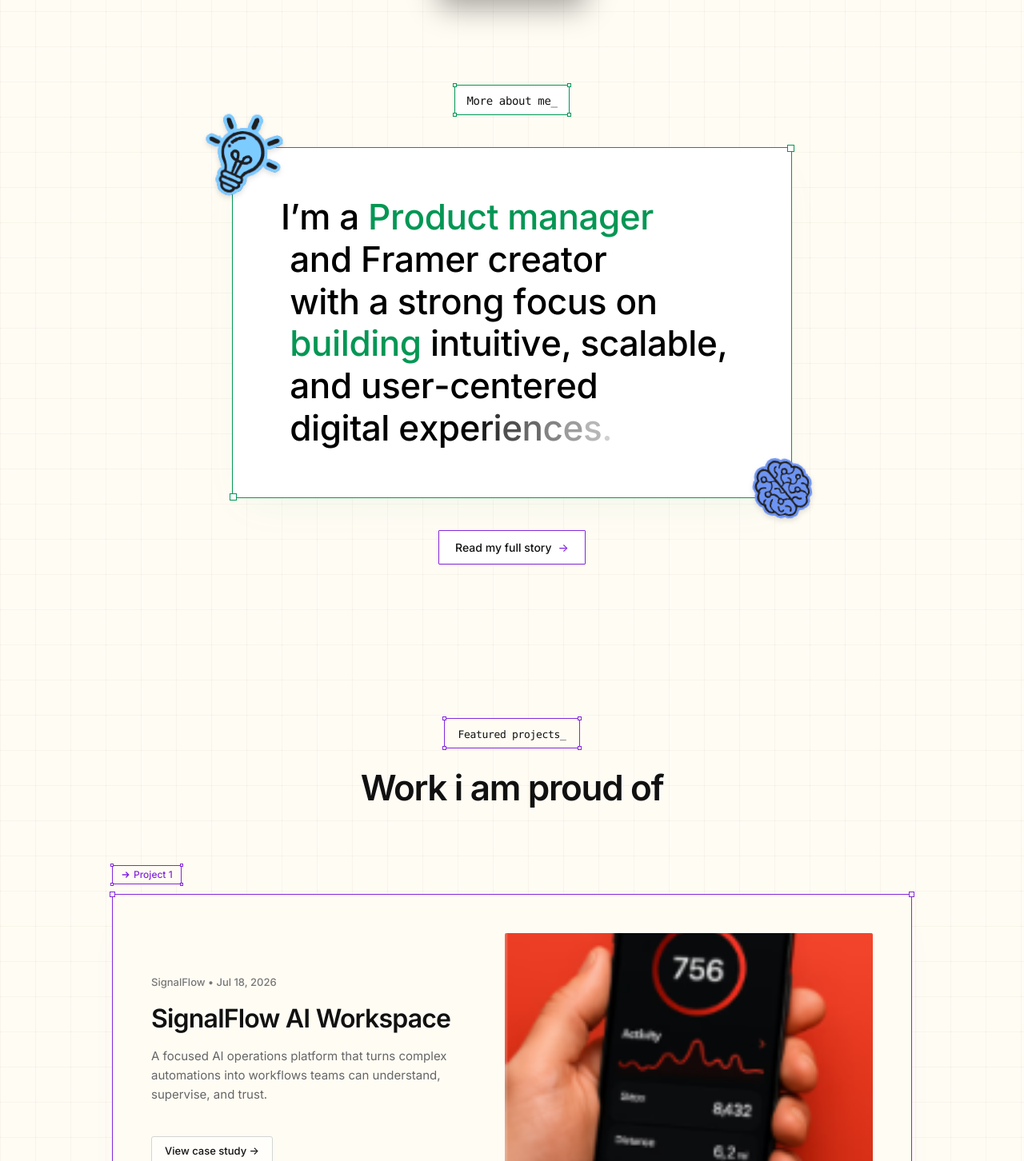
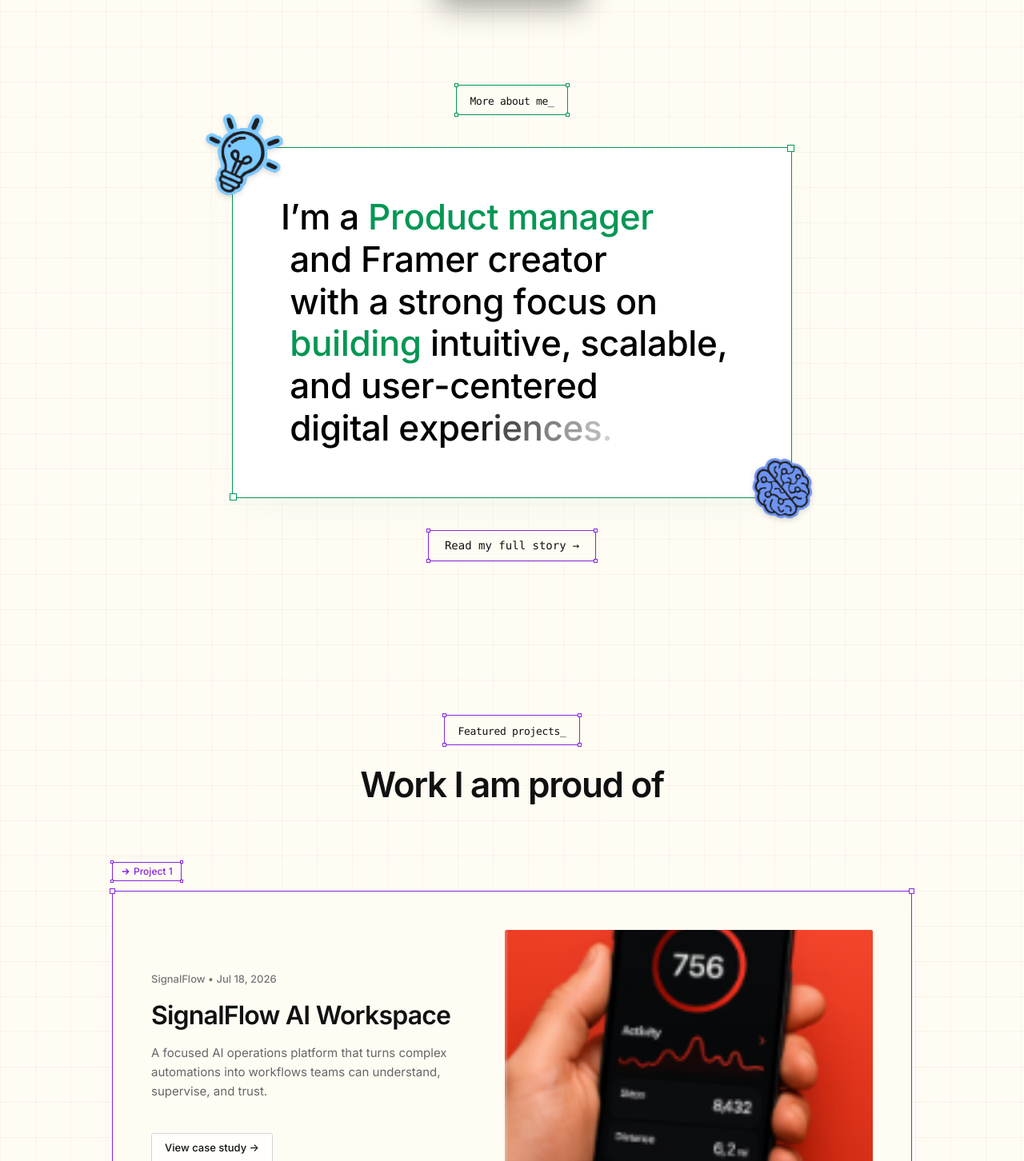
Before and after one commit to Charantej111/charan-portfolio, a React (Vite) app: page / in a window 1280 px wide. Shown: the part 778-2230 px from the top of the page at 80% size. Built offline with nearby package versions, Linux system fonts and the light colour scheme; a web font is replaced by a local one.

Commit message:
style: unify section tag badges, headings, and CTA button designs across all sections

```diff
--- a/src/components/AboutSection.jsx
+++ b/src/components/AboutSection.jsx
@@ -9,13 +9,13 @@ export default function AboutSection({ onReadStory }) {
 
       {/* Top Section Tag: "More about me_" with 4 corner anchor dots and solid green border */}
       <div className="mb-4 sm:mb-10 flex items-center justify-center">
-        <div className="relative px-3.5 py-1.5 rounded-[1px] border-[1.3px] border-[#039754] bg-white">
+        <div className="relative px-4 py-1.5 rounded-[2px] border-[1.3px] border-[#039754] bg-[#FFFCF4]">
           {/* Tag corner handles */}
-          <div className="absolute -top-[3px] -left-[3px] w-[5px] h-[5px] bg-white border-[1px] border-[#039754] pointer-events-none" />
-          <div className="absolute -top-[3px] -right-[3px] w-[5px] h-[5px] bg-white border-[1px] border-[#039754] pointer-events-none" />
-          <div className="absolute -bottom-[3px] -left-[3px] w-[5px] h-[5px] bg-white border-[1px] border-[#039754] pointer-events-none" />
-          <div className="absolute -bottom-[3px] -right-[3px] w-[5px] h-[5px] bg-white border-[1px] border-[#039754] pointer-events-none" />
-          <span className="text-[13px] sm:text-[14px] font-normal text-[#111111] font-mono tracking-tight">
+          <div className="absolute -top-[3px] -left-[3px] w-[5px] h-[5px] bg-[#FFFCF4] border-[1.2px] border-[#039754] pointer-events-none" />
+          <div className="absolute -top-[3px] -right-[3px] w-[5px] h-[5px] bg-[#FFFCF4] border-[1.2px] border-[#039754] pointer-events-none" />
+          <div className="absolute -bottom-[3px] -left-[3px] w-[5px] h-[5px] bg-[#FFFCF4] border-[1.2px] border-[#039754] pointer-events-none" />
+          <div className="absolute -bottom-[3px] -right-[3px] w-[5px] h-[5px] bg-[#FFFCF4] border-[1.2px] border-[#039754] pointer-events-none" />
+          <span className="text-[13px] font-mono font-medium text-[#111111] tracking-tight">
             More about me_
           </span>
         </div>
@@ -60,10 +60,16 @@ export default function AboutSection({ onReadStory }) {
         <button
           onClick={onReadStory}
           type="button"
-          className="group inline-flex items-center gap-2 px-5 py-2.5 rounded-[1px] border-[1.3px] border-[#8427DE] bg-white hover:bg-neutral-50 text-[13px] sm:text-[14px] font-medium text-[#111111] shadow-xs transition-all duration-200 cursor-pointer"
+          className="group relative inline-flex items-center gap-2 px-5 py-2 rounded-[2px] border-[1.3px] border-[#8427DE] bg-[#FFFCF4] hover:bg-[#8427DE] text-[13px] sm:text-[14px] font-mono font-medium text-[#111111] hover:text-white shadow-xs transition-colors duration-200 cursor-pointer"
         >
+          {/* Tag corner handles matching Framer design system */}
+          <div className="absolute -top-[3px] -left-[3px] w-[5px] h-[5px] bg-[#FFFCF4] border-[1.2px] border-[#8427DE] pointer-events-none group-hover:bg-[#8427DE]" />
+          <div className="absolute -top-[3px] -right-[3px] w-[5px] h-[5px] bg-[#FFFCF4] border-[1.2px] border-[#8427DE] pointer-events-none group-hover:bg-[#8427DE]" />
+          <div className="absolute -bottom-[3px] -left-[3px] w-[5px] h-[5px] bg-[#FFFCF4] border-[1.2px] border-[#8427DE] pointer-events-none group-hover:bg-[#8427DE]" />
+          <div className="absolute -bottom-[3px] -right-[3px] w-[5px] h-[5px] bg-[#FFFCF4] border-[1.2px] border-[#8427DE] pointer-events-none group-hover:bg-[#8427DE]" />
+
           <span>Read my full story</span>
-          <span className="transition-transform duration-200 group-hover:translate-x-1 text-[#8427DE]">→</span>
+          <span className="transition-transform duration-200 group-hover:translate-x-1">→</span>
         </button>
       </div>
 
--- a/src/components/ByTheNumbersSection.jsx
+++ b/src/components/ByTheNumbersSection.jsx
@@ -129,7 +129,7 @@ export default function ByTheNumbersSection() {
         </div>
 
         {/* Section Heading: "A snapshot of my journey" with Framer Pill */}
-        <h2 className="text-[24px] sm:text-[38px] md:text-[44px] font-semibold text-[#111111] tracking-[-0.03em] flex items-center gap-2 flex-wrap justify-center text-center">
+        <h2 className="text-[26px] sm:text-[38px] md:text-[44px] font-semibold text-[#111111] tracking-[-0.03em] flex items-center gap-2 flex-wrap justify-center text-center">
           <span>A snapshot</span>
           <span>of my journey</span>
         </h2>
--- a/src/components/CareerCheckpointsSection.jsx
+++ b/src/components/CareerCheckpointsSection.jsx
@@ -79,8 +79,8 @@ export default function CareerCheckpointsSection() {
           </span>
         </div>
 
-        <h2 className="text-[22px] xs:text-[24px] sm:text-[38px] md:text-[44px] font-semibold text-[#111111] tracking-[-0.03em] text-center">
-          A journey shaped by great teams.
+        <h2 className="text-[26px] sm:text-[38px] md:text-[44px] font-semibold text-[#111111] tracking-[-0.03em] text-center">
+          A journey shaped by great teams
         </h2>
       </div>
 
--- a/src/components/Footer.jsx
+++ b/src/components/Footer.jsx
@@ -98,16 +98,25 @@ export default function Footer() {
 
       <div className="relative max-w-5xl mx-auto flex flex-col items-center text-center z-10">
 
-        {/* Top Tag: "Ready for the work ?" */}
-        <motion.p
+        {/* Top Header Tag: "Ready for the work_" with corner anchor handles */}
+        <motion.div
           initial={{ opacity: 0, y: 15 }}
           whileInView={{ opacity: 1, y: 0 }}
           viewport={{ once: true }}
           transition={{ duration: 0.6 }}
-          className="text-[17px] sm:text-[20px] font-medium text-neutral-300 tracking-[-0.01em]"
+          className="relative mb-2 sm:mb-4"
         >
-          Ready for the work ?
-        </motion.p>
+          <div className="relative px-4 py-1.5 rounded-[2px] border-[1.3px] border-neutral-700 bg-neutral-900/90">
+            <div className="absolute -top-[3px] -left-[3px] w-[5px] h-[5px] bg-neutral-900 border-[1.2px] border-neutral-600 pointer-events-none" />
+            <div className="absolute -top-[3px] -right-[3px] w-[5px] h-[5px] bg-neutral-900 border-[1.2px] border-neutral-600 pointer-events-none" />
+            <div className="absolute -bottom-[3px] -left-[3px] w-[5px] h-[5px] bg-neutral-900 border-[1.2px] border-neutral-600 pointer-events-none" />
+            <div className="absolute -bottom-[3px] -right-[3px] w-[5px] h-[5px] bg-neutral-900 border-[1.2px] border-neutral-600 pointer-events-none" />
+
+            <span className="text-[13px] font-mono font-medium text-neutral-200 tracking-tight">
+              Ready for the work_
+            </span>
+          </div>
+        </motion.div>
 
         {/* Huge Hero Text: "Let's talk" */}
         <motion.h2
--- a/src/components/ProjectsSection.jsx
+++ b/src/components/ProjectsSection.jsx
@@ -54,7 +54,7 @@ export default function ProjectsSection({
   onOpenCaseStudy,
   limit = 3,
   showAll = false,
-  title = "Work i am proud of",
+  title = "Work I am proud of",
   tag = "Featured projects_",
   onViewAll,
 }) {
@@ -99,7 +99,7 @@ export default function ProjectsSection({
         </div>
 
         {/* Section Heading */}
-        <h2 className="text-[26px] sm:text-[38px] md:text-[44px] font-semibold text-[#111111] tracking-[-0.03em]">
+        <h2 className="text-[26px] sm:text-[38px] md:text-[44px] font-semibold text-[#111111] tracking-[-0.03em] text-center">
           {title}
         </h2>
       </div>
@@ -192,8 +192,14 @@ export default function ProjectsSection({
             whileHover={{ scale: 1.04 }}
             whileTap={{ scale: 0.96 }}
             type="button"
-            className="group inline-flex items-center gap-2 px-6 py-3 rounded-[2px] border-[1.3px] border-[#8427DE] bg-white hover:bg-[#8427DE] text-[14px] font-medium text-[#111111] hover:text-white shadow-xs transition-colors duration-200 cursor-pointer"
+            className="group relative inline-flex items-center gap-2 px-5 py-2 rounded-[2px] border-[1.3px] border-[#8427DE] bg-[#FFFCF4] hover:bg-[#8427DE] text-[13px] sm:text-[14px] font-mono font-medium text-[#111111] hover:text-white shadow-xs transition-colors duration-200 cursor-pointer"
           >
+            {/* Tag corner handles matching Framer design system */}
+            <div className="absolute -top-[3px] -left-[3px] w-[5px] h-[5px] bg-[#FFFCF4] border-[1.2px] border-[#8427DE] pointer-events-none group-hover:bg-[#8427DE]" />
+            <div className="absolute -top-[3px] -right-[3px] w-[5px] h-[5px] bg-[#FFFCF4] border-[1.2px] border-[#8427DE] pointer-events-none group-hover:bg-[#8427DE]" />
+            <div className="absolute -bottom-[3px] -left-[3px] w-[5px] h-[5px] bg-[#FFFCF4] border-[1.2px] border-[#8427DE] pointer-events-none group-hover:bg-[#8427DE]" />
+            <div className="absolute -bottom-[3px] -right-[3px] w-[5px] h-[5px] bg-[#FFFCF4] border-[1.2px] border-[#8427DE] pointer-events-none group-hover:bg-[#8427DE]" />
+
             <span>View all 4 projects</span>
             <span className="transition-transform duration-200 group-hover:translate-x-1">→</span>
           </motion.button>
--- a/src/components/WhatIOfferSection.jsx
+++ b/src/components/WhatIOfferSection.jsx
@@ -69,7 +69,7 @@ export default function WhatIOfferSection() {
           </span>
         </div>
 
-        <h2 className="text-[24px] sm:text-[38px] md:text-[44px] font-semibold text-[#111111] tracking-[-0.03em] text-center">
+        <h2 className="text-[26px] sm:text-[38px] md:text-[44px] font-semibold text-[#111111] tracking-[-0.03em] text-center">
           How I can help
         </h2>
       </div>
```
